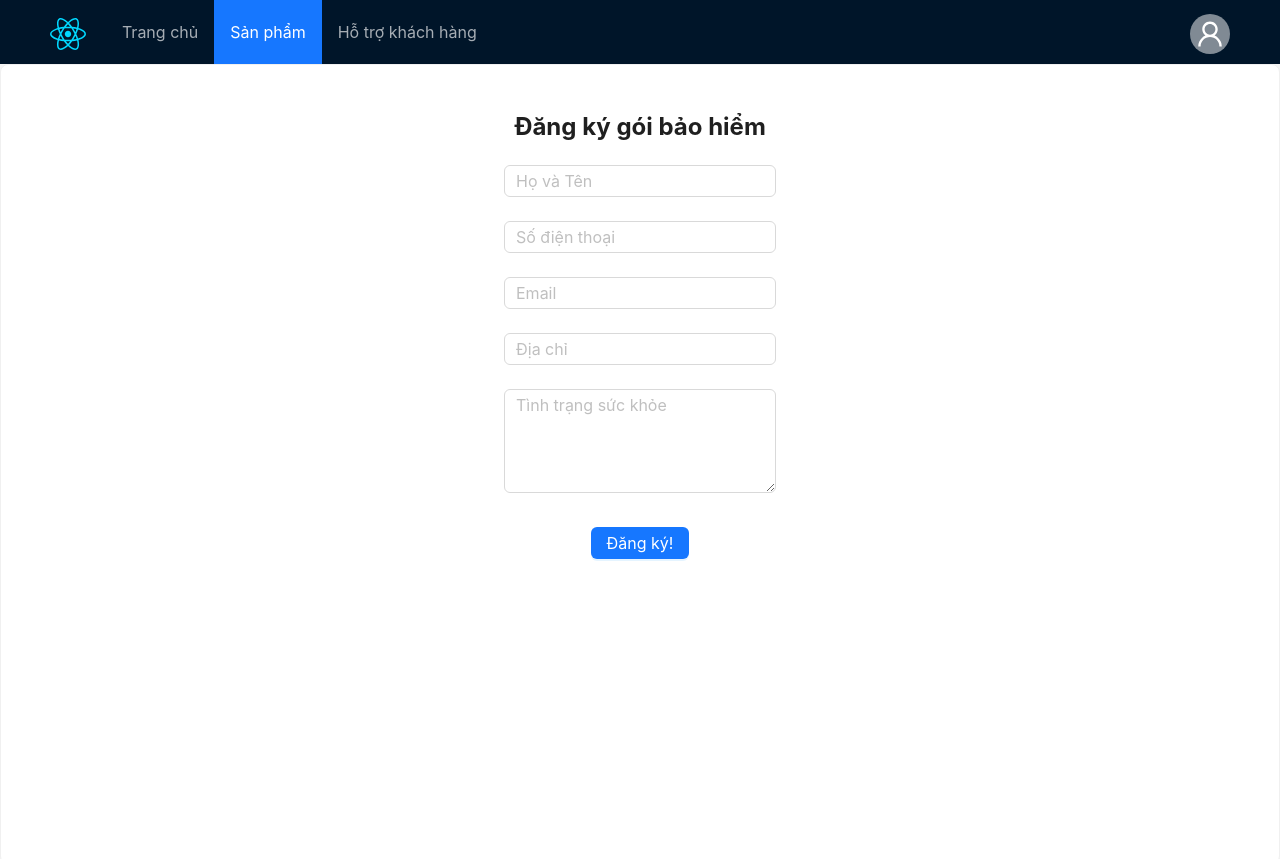
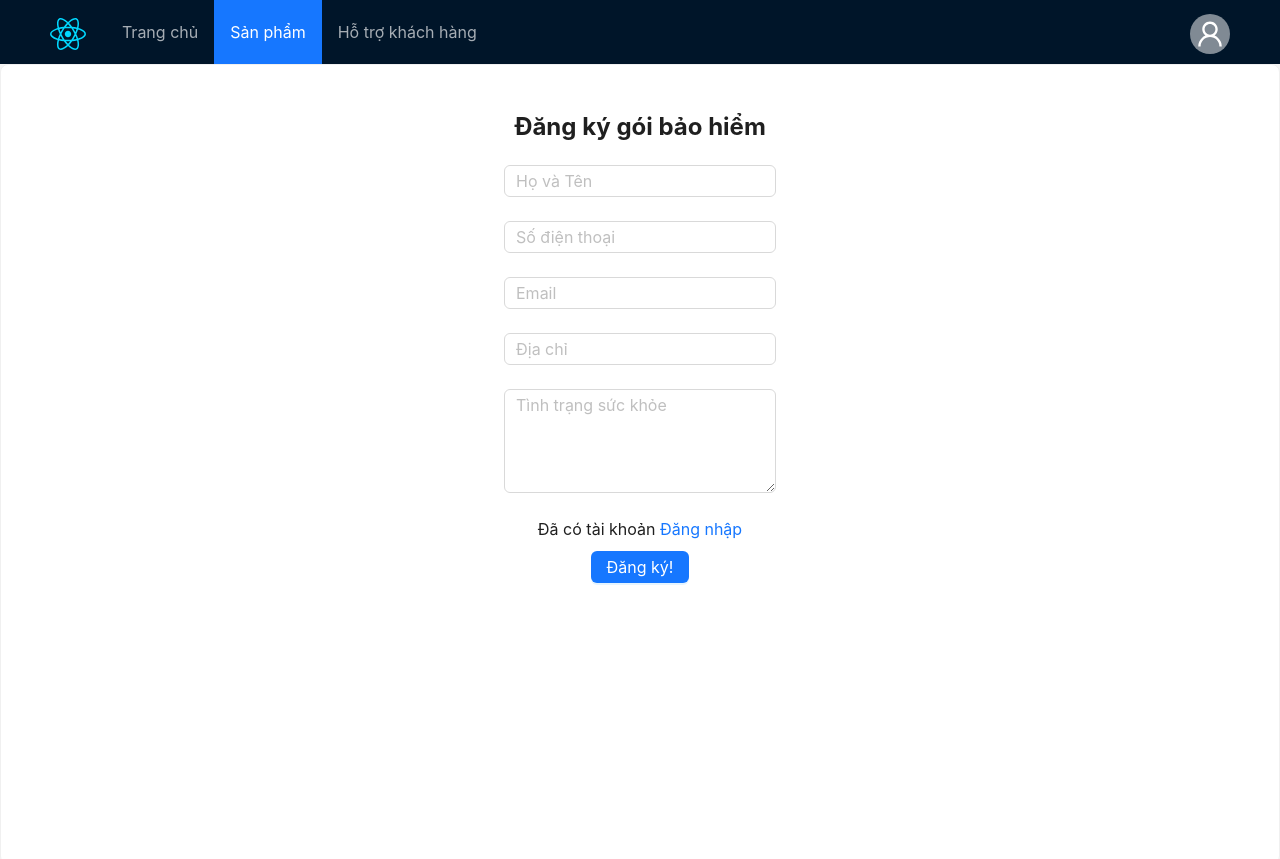
Before and after one commit to nthihongphuc/System-Of-Health-Insurance, a React (Vite) app: page /product/1/register in a window 1280 px wide. Shown: the top 859 px of the page. Built offline with nearby package versions, Linux system fonts and the light colour scheme; the HTML template or start-up script is replaced by a standard one.

Commit message:
color BaoMat

```diff
--- a/src/pages/RegisterInsurance.jsx
+++ b/src/pages/RegisterInsurance.jsx
@@ -82,6 +82,9 @@ const RegisterInsurance  = () => {
               placeholder="Tình trạng sức khỏe"
               />
           </Form.Item>
+          <div style={{ marginTop: 10 }}>
+              Đã có tài khoản <Link to="/login">Đăng nhập</Link>
+            </div>
 
           <Button
               type="primary"
--- a/src/pages/ResetPasswordPage.jsx
+++ b/src/pages/ResetPasswordPage.jsx
@@ -1,5 +1,5 @@
 import React from "react";
-import { Layout, Form, Input, Button, Card } from "antd";
+import { Layout, Form, Input, Button, Card, theme } from "antd";
 import { Content } from "antd/es/layout/layout";
 import api from "../api/endpoint";
 import { useNavigate } from "react-router-dom";
@@ -9,6 +9,9 @@ const { Header } = Layout;
 
 const ResetPasswordPage = () => {
   const navigate = useNavigate();
+  const {
+    token: { colorBgContainer },
+  } = theme.useToken();
 
   const onFinish = async (values) => {
     try {
@@ -38,13 +41,14 @@ const ResetPasswordPage = () => {
       <Header
         style={{
           padding: 38,
+          background: colorBgContainer,
           // background: "#yourBackgroundColor",  // Thay #yourBackgroundColor bằng mã màu bạn muốn sử dụng
           display: "flex",
           alignItems: "center",
         }}
       >
         <span
-          style={{ justifyContent: "center", fontSize: 26, fontWeight: "bold" }}
+          style={{ justifyContent: 'center', fontSize: 26, fontWeight: 'bold' }}
         >
           Bảo mật
         </span>
```
